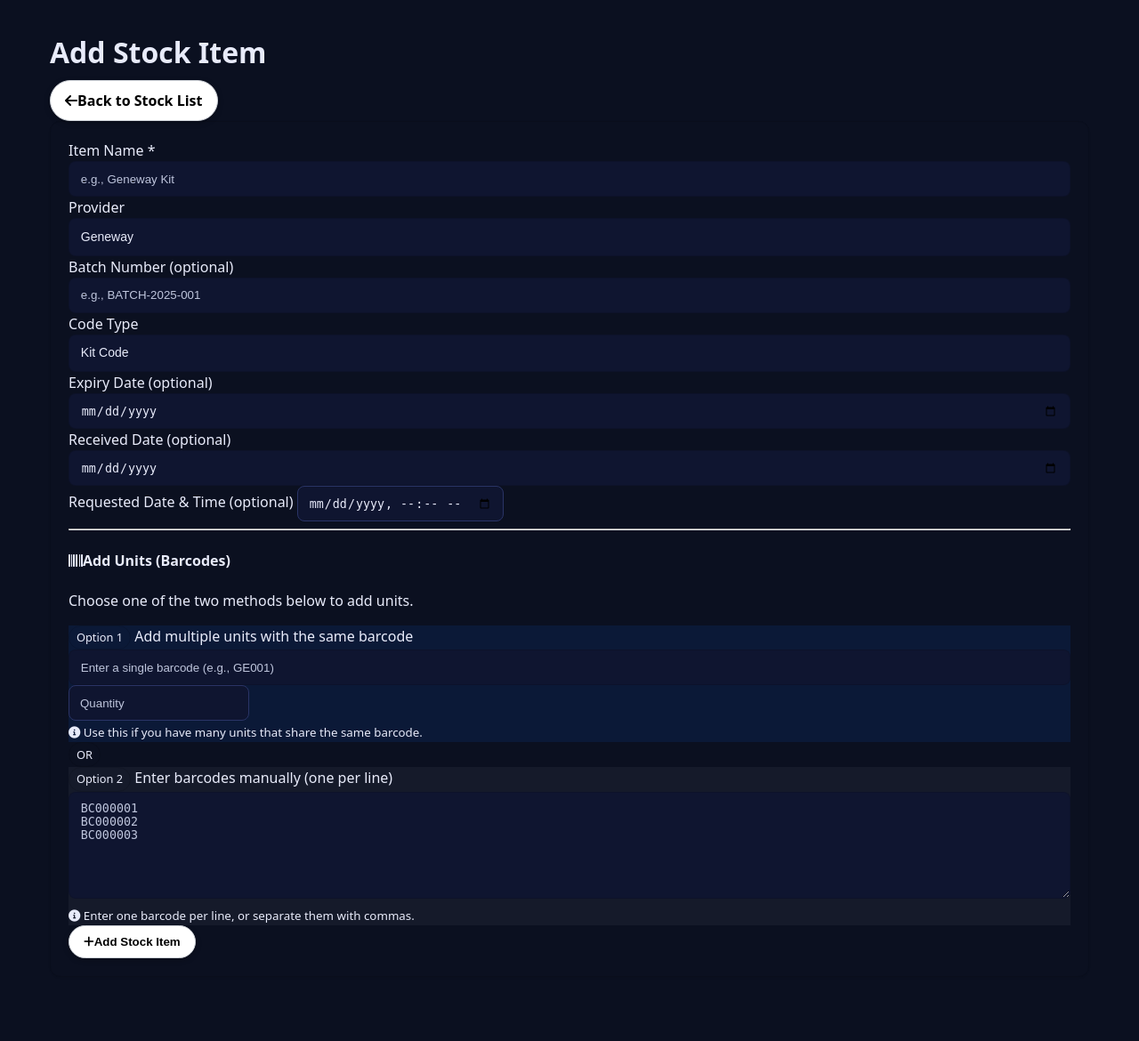
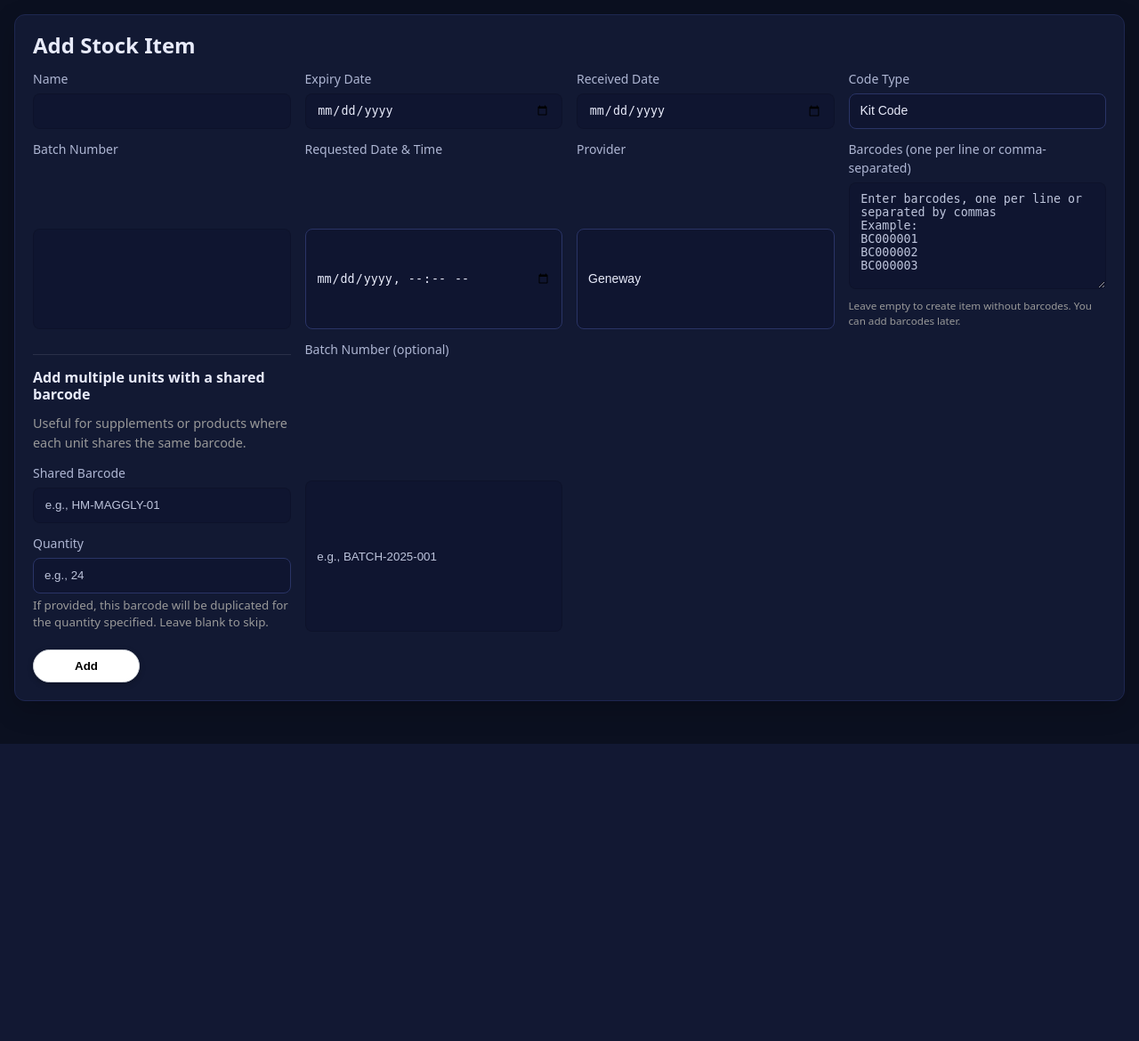
Before and after one commit to cianotheone7/Life360, a Flask app: template templates/new_item.html in a window 1280 px wide. Shown: the part 71-1241 px from the top of the page at 89% size. After the commit the page ends 907 px from the top, so only its background shows below. Run offline with Flask 3, Linux system fonts and the light colour scheme; the template is opened without the code that fills it, so the values that code supplies are empty; the visitor is signed in with stand-in values (Sample User, id 1).

Commit message:
Revert to clean, working template

```diff
--- a/templates/new_item.html
+++ b/templates/new_item.html
@@ -1,133 +1,48 @@
 {% extends "base.html" %}
-
-{% block title %}Add Stock Item{% endblock %}
-
 {% block content %}
-<div class="container mt-4">
-    <div class="d-flex justify-content-between align-items-center mb-4">
-        <h1 class="text-white">Add Stock Item</h1>
-        <a href="{{ url_for('stock') }}" class="btn btn-secondary">
-            <i class="fas fa-arrow-left me-2"></i>Back to Stock List
-        </a>
+<section class="panel">
+  <h2>Add Stock Item</h2>
+  <form class="form" method="post" action="{{ url_for('create_item') }}">
+    <label>Name <input name="name" type="text" required></label>
+    <label>Expiry Date <input name="expiry_date" type="date"></label>
+    <label>Received Date <input name="received_date" type="date"></label>
+    <label>Code Type
+      <select name="code_type">
+        <option value="Kit">Kit Code</option>
+        <option value="Swab">Swab Code</option>
+        <option value="Device">Device</option>
+        <option value="Supplement">Supplements</option>
+        <option value="Other">Other</option>
+      </select>
+    </label>
+    <label>Batch Number <input name="person_requested" type="text"></label>
+    <label>Requested Date &amp; Time <input name="request_datetime" type="datetime-local"></label>
+    <label>Provider
+      <select name="provider">
+        {% for p in ['Geneway','Optiway','Enbiosis','Intelligene','Healthy Me','Intelligene Fedhealth','Geko','Reboot','Wellness'] %}
+          <option>{{ p }}</option>
+        {% endfor %}
+      </select>
+    </label>
+    <label>Barcodes (one per line or comma-separated)
+      <textarea name="barcodes" rows="5" placeholder="Enter barcodes, one per line or separated by commas&#10;Example:&#10;BC000001&#10;BC000002&#10;BC000003"></textarea>
+      <small style="color: #999; display: block; margin-top: 4px;">Leave empty to create item without barcodes. You can add barcodes later.</small>
+    </label>
+    <div class="multi-barcode-section" style="border-top: 1px solid rgba(255,255,255,0.1); padding-top: 16px; margin-top: 16px;">
+      <h3 style="margin: 0 0 12px; font-size: 1rem;">Add multiple units with a shared barcode</h3>
+      <p style="margin: 0 0 12px; color: #999; font-size: 0.9rem;">Useful for supplements or products where each unit shares the same barcode.</p>
+      <div style="display: grid; grid-template-columns: repeat(auto-fit, minmax(220px, 1fr)); gap: 12px;">
+        <label>Shared Barcode
+          <input name="shared_barcode" type="text" placeholder="e.g., HM-MAGGLY-01">
+        </label>
+        <label>Quantity
+          <input name="shared_barcode_quantity" type="number" min="1" max="1000" placeholder="e.g., 24">
+        </label>
+      </div>
+      <small style="color: #999; display: block; margin-top: 4px;">If provided, this barcode will be duplicated for the quantity specified. Leave blank to skip.</small>
     </div>
-
-    <div class="card bg-dark text-white">
-        <div class="card-body p-4">
-            <form action="{{ url_for('create_item') }}" method="post" onsubmit="console.log('Form submitting...'); return true;">
-                <div class="row">
-                    <!-- Left Column -->
-                    <div class="col-md-6">
-                        <div class="mb-3">
-                            <label for="name" class="form-label">Item Name <span class="text-danger">*</span></label>
-                            <input type="text" id="name" name="name" class="form-control" placeholder="e.g., Geneway Kit" required>
-                        </div>
-
-                        <div class="mb-3">
-                            <label for="provider" class="form-label">Provider</label>
-                            <select id="provider" name="provider" class="form-select">
-                                <option value="Geneway" selected>Geneway</option>
-                                <option value="Optiway">Optiway</option>
-                                <option value="Enbiosis">Enbiosis</option>
-                                <option value="Intelligene">Intelligene</option>
-                                <option value="Healthy Me">Healthy Me</option>
-                                <option value="Geko">Geko</option>
-                                <option value="Reboot">Reboot</option>
-                                <option value="Wellness">Wellness</option>
-                                <option value="Gifts & Banners">Gifts & Banners</option>
-                                <option value="Unassigned">Unassigned</option>
-                            </select>
-                        </div>
-
-                        <div class="mb-3">
-                            <label for="batch_number" class="form-label">Batch Number (optional)</label>
-                            <input type="text" id="batch_number" name="batch_number" class="form-control" placeholder="e.g., BATCH-2025-001">
-                        </div>
-
-                        <div class="mb-3">
-                            <label for="code_type" class="form-label">Code Type</label>
-                            <select id="code_type" name="code_type" class="form-select">
-                                <option value="Kit Code" selected>Kit Code</option>
-                                <option value="Supplement">Supplement</option>
-                                <option value="Other">Other</option>
-                            </select>
-                        </div>
-                    </div>
-
-                    <!-- Right Column -->
-                    <div class="col-md-6">
-                        <div class="mb-3">
-                            <label for="expiry_date" class="form-label">Expiry Date (optional)</label>
-                            <input type="date" id="expiry_date" name="expiry_date" class="form-control">
-                        </div>
-
-                        <div class="mb-3">
-                            <label for="received_date" class="form-label">Received Date (optional)</label>
-                            <input type="date" id="received_date" name="received_date" class="form-control">
-                        </div>
-
-                        <div class="mb-3">
-                            <label for="request_datetime" class="form-label">Requested Date & Time (optional)</label>
-                            <input type="datetime-local" id="request_datetime" name="request_datetime" class="form-control">
-                        </div>
-                    </div>
-                </div>
-
-                <hr class="my-4 bg-secondary">
-
-                <!-- Barcode Section -->
-                <div class="row">
-                    <div class="col-12">
-                        <h4 class="text-primary mb-3">
-                            <i class="fas fa-barcode me-2"></i>Add Units (Barcodes)
-                        </h4>
-                        <p class="text-muted mb-4">Choose one of the two methods below to add units.</p>
-
-                        <!-- Option 1: Single Barcode + Quantity -->
-                        <div class="border border-primary rounded p-3 mb-3" style="background-color: rgba(13, 110, 253, 0.1);">
-                            <label class="form-label fw-bold">
-                                <span class="badge bg-primary me-2">Option 1</span>
-                                Add multiple units with the same barcode
-                            </label>
-                            <div class="row g-2 mt-2">
-                                <div class="col-md-8">
-                                    <input type="text" name="shared_barcode" class="form-control" placeholder="Enter a single barcode (e.g., GE001)">
-                                </div>
-                                <div class="col-md-4">
-                                    <input type="number" name="shared_barcode_quantity" class="form-control" placeholder="Quantity" min="1">
-                                </div>
-                            </div>
-                            <small class="text-muted d-block mt-2">
-                                <i class="fas fa-info-circle me-1"></i>
-                                Use this if you have many units that share the same barcode.
-                            </small>
-                        </div>
-
-                        <div class="text-center my-3">
-                            <span class="badge bg-secondary">OR</span>
-                        </div>
-
-                        <!-- Option 2: Manual Barcode Entry -->
-                        <div class="border border-secondary rounded p-3" style="background-color: rgba(108, 117, 125, 0.1);">
-                            <label for="barcodes" class="form-label fw-bold">
-                                <span class="badge bg-secondary me-2">Option 2</span>
-                                Enter barcodes manually (one per line)
-                            </label>
-                            <textarea id="barcodes" name="barcodes" class="form-control font-monospace" rows="6" placeholder="BC000001&#10;BC000002&#10;BC000003"></textarea>
-                            <small class="text-muted d-block mt-2">
-                                <i class="fas fa-info-circle me-1"></i>
-                                Enter one barcode per line, or separate them with commas.
-                            </small>
-                        </div>
-                    </div>
-                </div>
-
-                <div class="d-flex justify-content-end mt-4">
-                    <button type="submit" class="btn btn-primary btn-lg">
-                        <i class="fas fa-plus me-2"></i>Add Stock Item
-                    </button>
-                </div>
-            </form>
-        </div>
-    </div>
-</div>
+    <label>Batch Number (optional) <input name="batch_number" type="text" placeholder="e.g., BATCH-2025-001"></label>
+    <div class="actions"><button class="btn" type="submit">Add</button></div>
+  </form>
+</section>
 {% endblock %}
```
